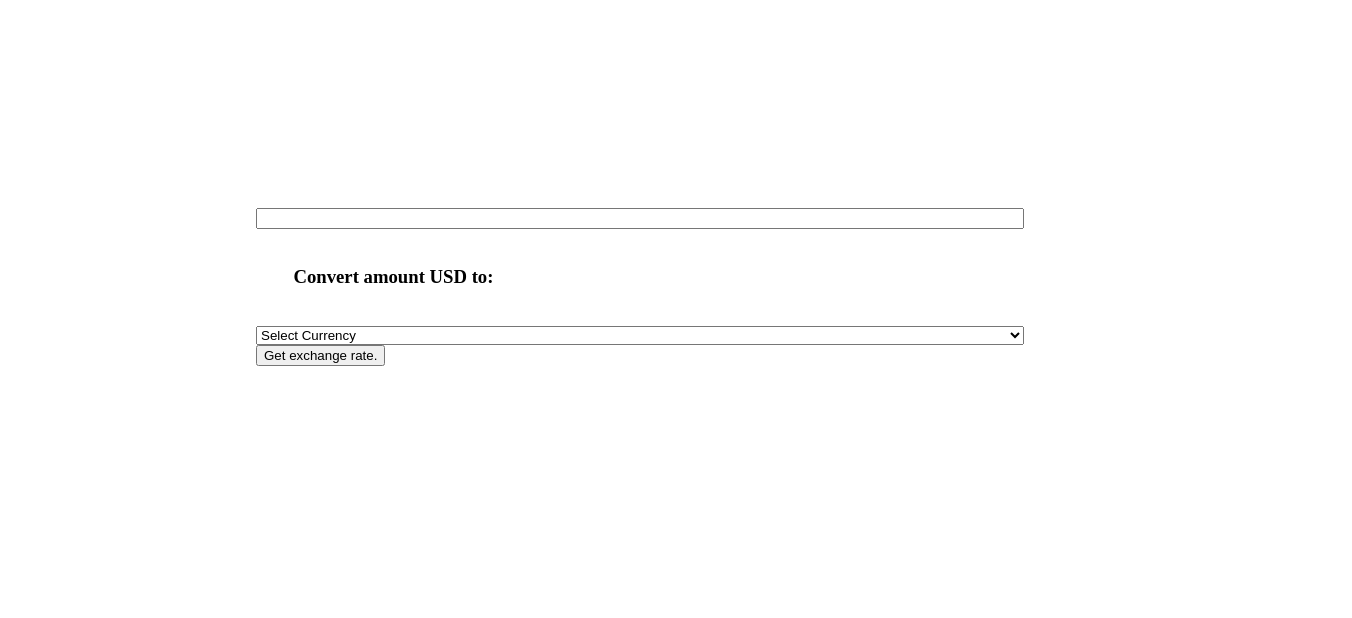
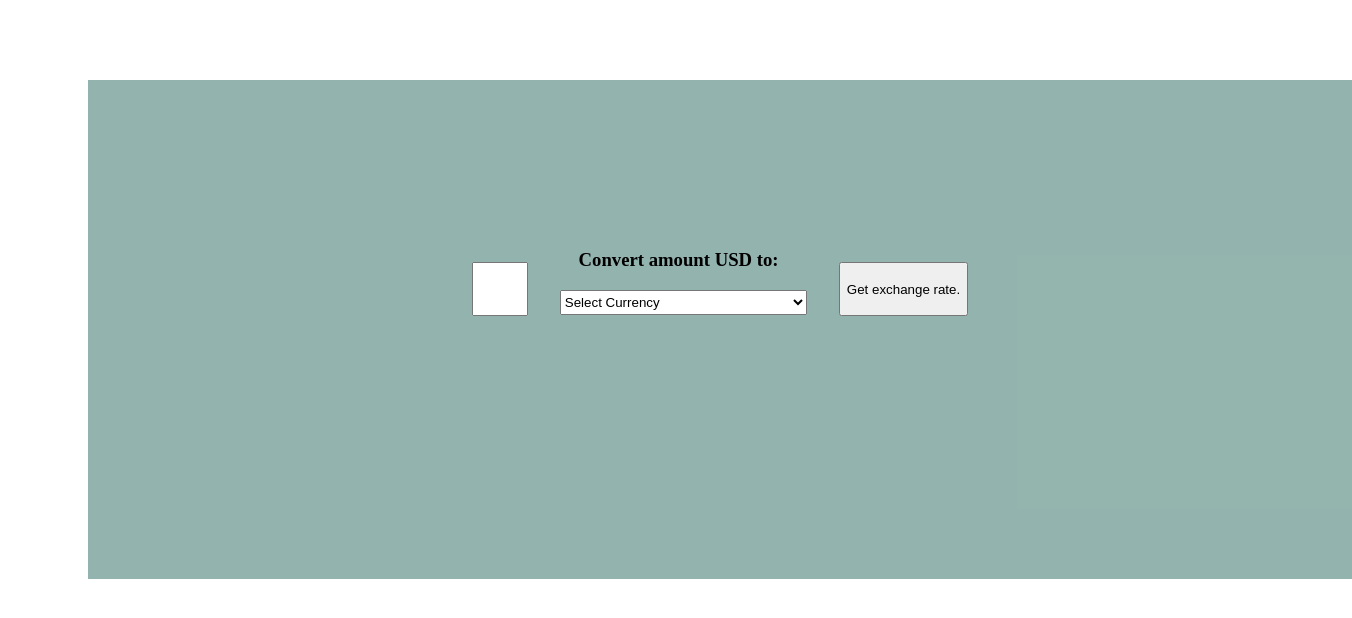
Before and after one commit to marcusanthonylorenzo/currency-exchanger, a website built with webpack: page src/index.html in a window 1280 px wide. Shown: the whole page, 1352 px wide, since content can reach past the window. Built offline with nearby package versions, Linux system fonts and the light colour scheme.

Commit message:
add styling

```diff
--- a/src/css/styles.css
+++ b/src/css/styles.css
@@ -1,30 +1,52 @@
 .container {
+  background-color: rgba(27, 95, 83, 0.471);
   display: flex;
   flex-direction: column;
   margin: 10vh;
+  width: 100%;
+  height: 100%;
   justify-content: center;
   align-items: center;
 }
 
 .main {
-  width: 60vw;
   margin: 10vw;
 }
 
 .forexConversion {
   display: flex;
-  flex-direction: column;
+  margin: 1.4rem;
 }
 
 .input{
   display: flex;
-  flex-direction: column;
 }
+
+input {
+  height: 3rem;
+  width: 3rem;
+}
+
+.enterAmt{
+  padding: 2rem;
+}
+
+select {
+  height: 1.6rem;
+}
+
+.button {
+  display: flex;
+  justify-content: center;
+  padding: 2rem;
+}
+
 .output {
   display: flex;
   justify-content: center;
+  margin-bottom: 5rem;
 }
 
 h1, h2, h3, h4, h5, h6 {
-  margin: 2em;
+  margin: 1em;
 }
--- a/src/index.html
+++ b/src/index.html
@@ -8,7 +8,10 @@
     <div class="main">
       <div class="forexConversion">
         <div class="input">
+          <div class="enterAmt">
             <input type="number" id="amount" name="amount">
+          </div>
+          <div class="convertTo">
             <h3>Convert amount USD to:</h3>
             <select id="selectCountry">
               <option>Select Currency</option>
@@ -176,6 +179,7 @@
               <option value="ZMK">Zambian Kwacha</option>
             </select>
           </div>
+        </div>
         <div class="button">
           <button type="button" id="getRateBtn">Get exchange rate.</button>
         </div>
--- a/src/index.js
+++ b/src/index.js
@@ -1,8 +1,6 @@
 import "./css/styles.css";
 import Exchange from "./js/exchange.js";
 import { convertCash } from "./js/business-logic.js";
-
-//DOM output: Rate from, Rate to, Timestamp "as of";
 
 const convertMoney = () => {
   const button = document.getElementById("getRateBtn");
@@ -29,22 +27,21 @@ const convertMoney = () => {
         let baseCurrencyCode = response["base_code"];
         let targetCurrencyCode = currency.target;
         let conversionRate = response["conversion_rates"][currency.target];
-
         //async use for fetched data
         displayResults(currency.amount, baseCurrencyCode, conversionRate, targetCurrencyCode);
       })
       .catch((error) => {
         error = "Incorrect base currency selected, please select a valid currency";
         displayError(error);
+        return error;
       });
   });
 };
 
 const displayResults = (baseAmount, baseCode, targetRate, targetCode) => {
   let exchanged = convertCash(baseAmount, targetRate);
-
   if(isNaN(baseAmount) || isNaN(targetRate)){
-    let error = `Please make sure you've selected a currency.`;
+    let error = `Please make sure you've selected an existing currency.`;
     displayError(error);
     return displayResults;
   }
```
Lines whose indentation alone changed are shown as unchanged.
